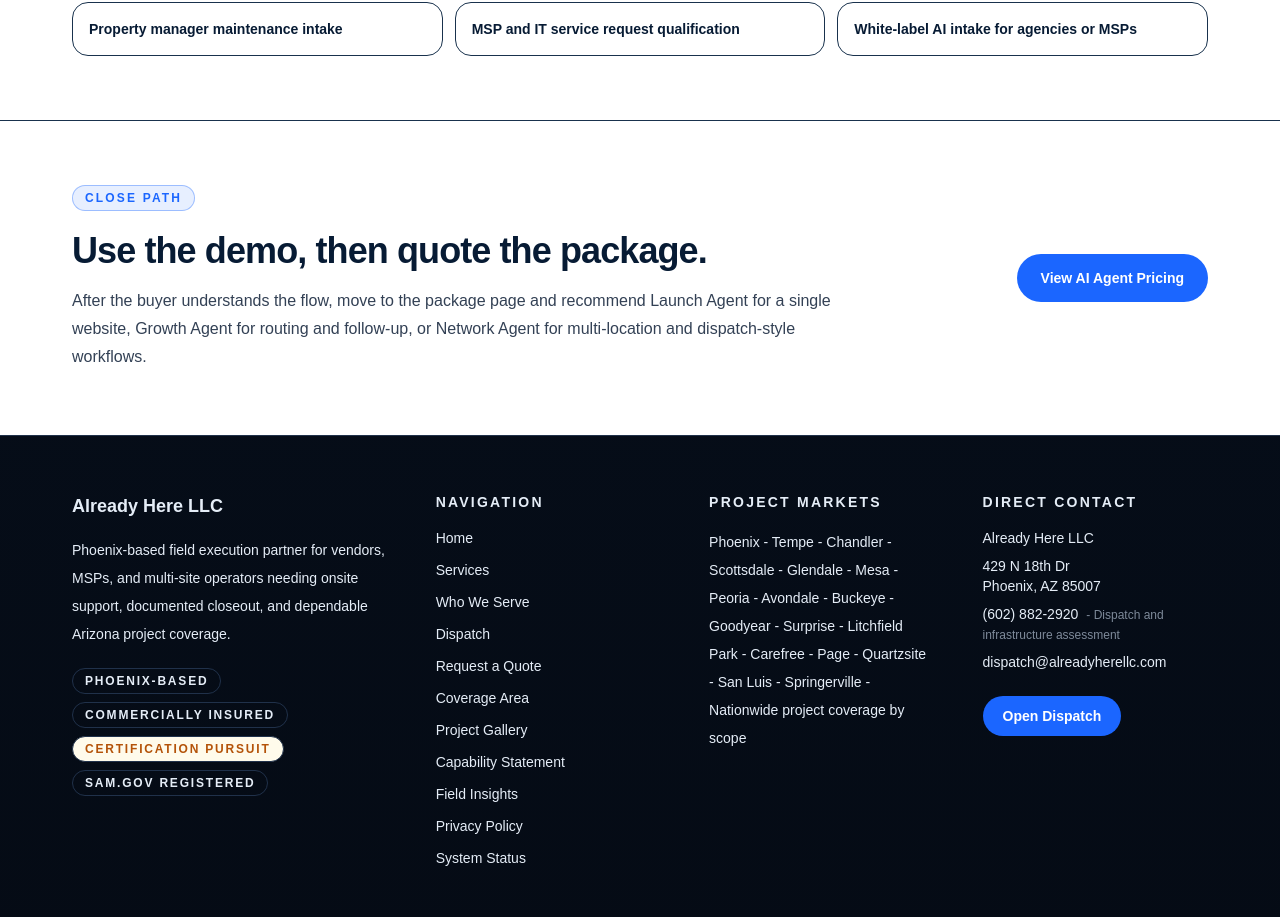
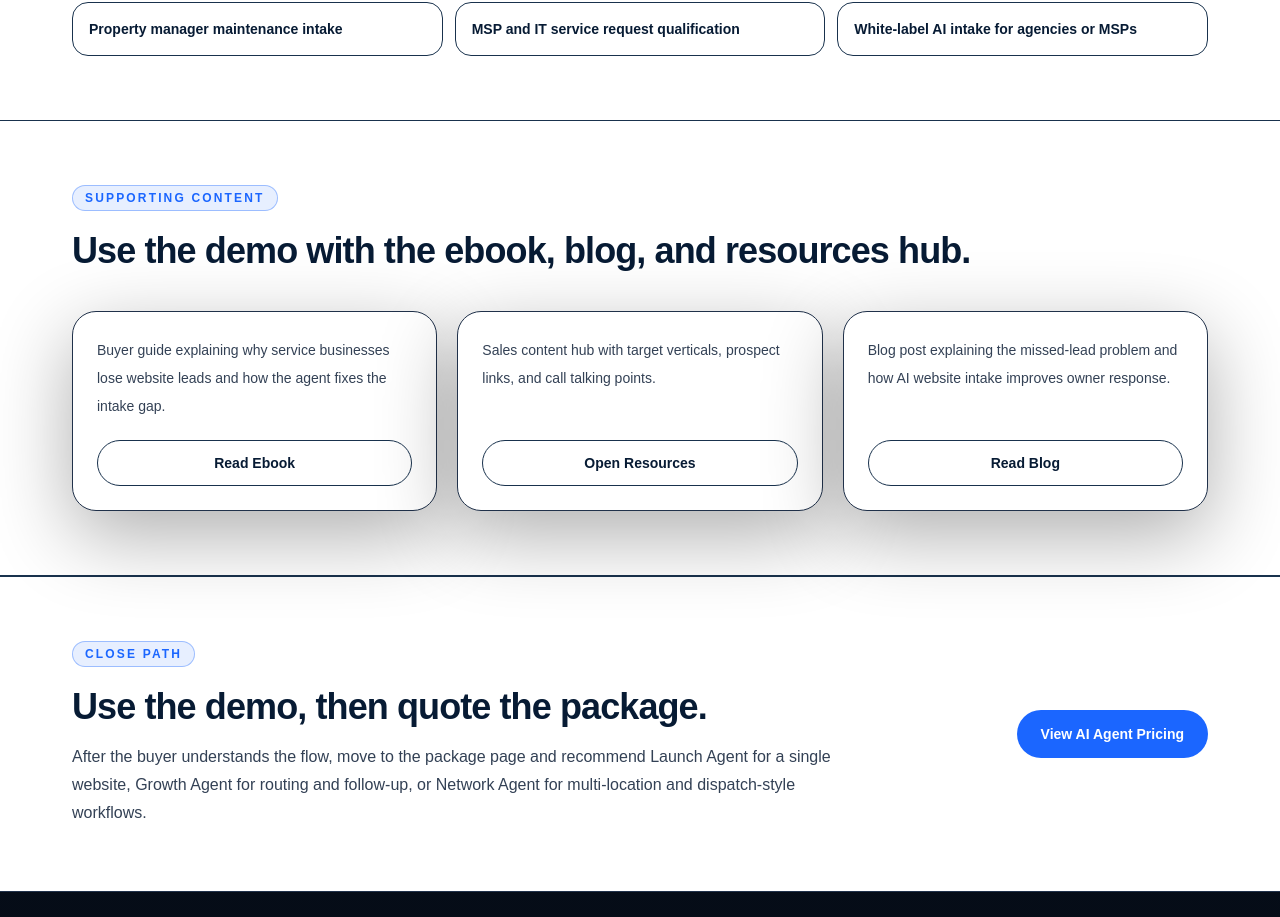
Before and after one commit to quantam101/already-here-llc, a Next.js app: page /ai-agent-demo in a window 1280 px wide. Shown: the part 2300-3217 px from the top of the page. Built offline with nearby package versions, Linux system fonts and the light colour scheme; no server answers.

Commit message:
Add ebook and resources links to AI demo page

```diff
--- a/app/ai-agent-demo/page.tsx
+++ b/app/ai-agent-demo/page.tsx
@@ -53,6 +53,12 @@ const useCases = [
   'Property manager maintenance intake',
   'MSP and IT service request qualification',
   'White-label AI intake for agencies or MSPs'
+] as const;
+
+const resourceLinks = [
+  { href: '/ai-agent-ebook', label: 'Read Ebook', body: 'Buyer guide explaining why service businesses lose website leads and how the agent fixes the intake gap.' },
+  { href: '/ai-agent-resources', label: 'Open Resources', body: 'Sales content hub with target verticals, prospect links, and call talking points.' },
+  { href: '/blog/ai-website-agent-missed-leads-service-businesses', label: 'Read Blog', body: 'Blog post explaining the missed-lead problem and how AI website intake improves owner response.' }
 ] as const;
 
 export default function AiAgentDemoPage() {
@@ -145,6 +151,23 @@ export default function AiAgentDemoPage() {
         </div>
       </section>
 
+      <section className="border-y border-borderBrand bg-white">
+        <div className="container-shell py-16">
+          <span className="eyebrow proof-label">Supporting content</span>
+          <h2 className="section-title mt-5">Use the demo with the ebook, blog, and resources hub.</h2>
+          <div className="mt-10 grid gap-5 md:grid-cols-3">
+            {resourceLinks.map((resource) => (
+              <article key={resource.href} className="card flex flex-col p-6" data-proof-surface>
+                <p className="flex-1 text-sm leading-7 text-slate-600">{resource.body}</p>
+                <Link href={resource.href} className="mt-5 inline-flex justify-center rounded-full border border-borderBrand px-5 py-3 text-sm font-semibold text-slate-700 transition hover:border-action hover:text-action">
+                  {resource.label}
+                </Link>
+              </article>
+            ))}
+          </div>
+        </div>
+      </section>
+
       <section className="border-t border-borderBrand bg-white">
         <div className="container-shell grid gap-8 py-16 lg:grid-cols-[1fr_auto] lg:items-center">
           <div>
```
